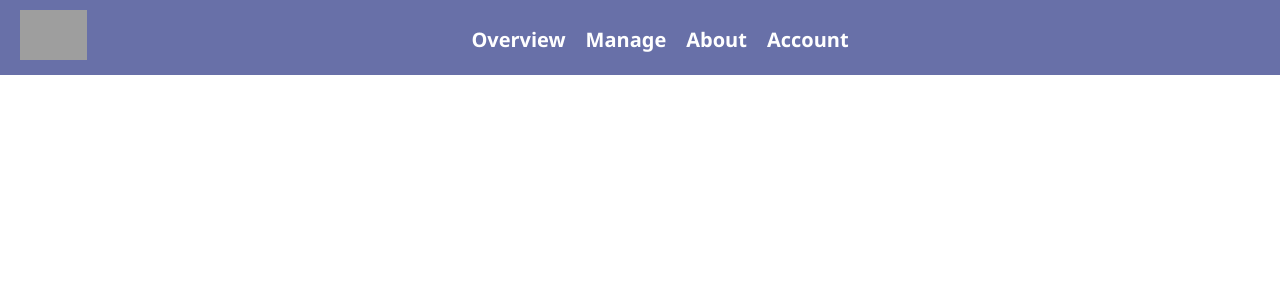
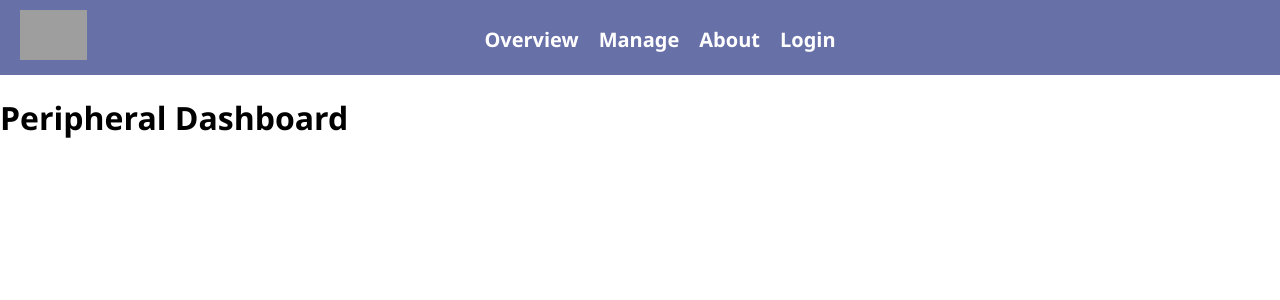
Before and after one commit to Squishy123/peripheral, a React (Create React App) app: page /dashboard/1/1 in a window 1280 px wide. Shown: the top 300 px of the page. Built offline with nearby package versions, Linux system fonts and the light colour scheme; grey boxes are pictures that could not be loaded.

Commit message:
Started building routes

```diff
--- a/public/index.html
+++ b/public/index.html
@@ -19,7 +19,7 @@
       work correctly both with client-side routing and a non-root public URL.
       Learn how to configure a non-root public URL by running `npm run build`.
     -->
-    <title>Peripheral | IoT Dashboard</title>
+    <title>Peripheral | IoT</title>
   </head>
   <body>
     <noscript>
--- a/src/app/App.css
+++ b/src/app/App.css
@@ -0,0 +1,3 @@
+.main {
+  padding: 75px 0 0 0;
+}
--- a/src/app/App.js
+++ b/src/app/App.js
@@ -1,15 +1,26 @@
 import React, { Component } from 'react';
 import './App.css';
 
+//router
+import {Route, Switch, withRouter} from 'react-router-dom';
+
 //navbar
 import Navbar from './navbar/Navbar';
+
+//pages
+import Home from './home/Home.js';
+import Dashboard from './dashboard/Dashboard.js';
+
 
 class App extends Component {
   render() {
     return (
       <div>
         <Navbar></Navbar>
-        <h1>Hello World!</h1>
+        <div className="main">
+        <Route exact path="/" component={Home}/>
+        <Route exact path="/dashboard/:groupid/:clusterid" component={Dashboard}/>
+        </div>
       </div>
     );
   }
--- /dev/null
+++ b/src/app/dashboard/Dashboard.js
@@ -0,0 +1,15 @@
+import React from 'react';
+
+export default class Dashboard extends React.Component {
+    constructor(props) {
+        super(props);
+    }
+
+    render() {
+        return (
+            <div>
+                <h1>Peripheral Dashboard</h1>
+            </div>
+        )
+    }
+}
--- /dev/null
+++ b/src/app/home/Home.js
@@ -0,0 +1,15 @@
+import React from 'react';
+
+export default class Home extends React.Component {
+    constructor(props) {
+        super(props);
+    }
+
+    render() {
+        return (
+            <div>
+                <h1>Peripheral Home</h1>
+            </div>
+        )
+    }
+}
--- a/src/app/navbar/Navbar.css
+++ b/src/app/navbar/Navbar.css
@@ -28,7 +28,7 @@
 .menu-pages {
     display: flex;
     flex-direction: row;
-    justify-content: space-evenly;
+    justify-content: space-around;
     align-items: stretch;
 }
 
--- a/src/app/navbar/Navbar.js
+++ b/src/app/navbar/Navbar.js
@@ -17,7 +17,7 @@ class Navbar extends Component {
                         <a href="#" className="menu-link">About</a>
                     </li>
                     <li className="menu-page">
-                        <a href="#" className="menu-link">Account</a>
+                        <a href="#" className="menu-link">Login</a>
                     </li>
                 </ul>
             </div>
```
